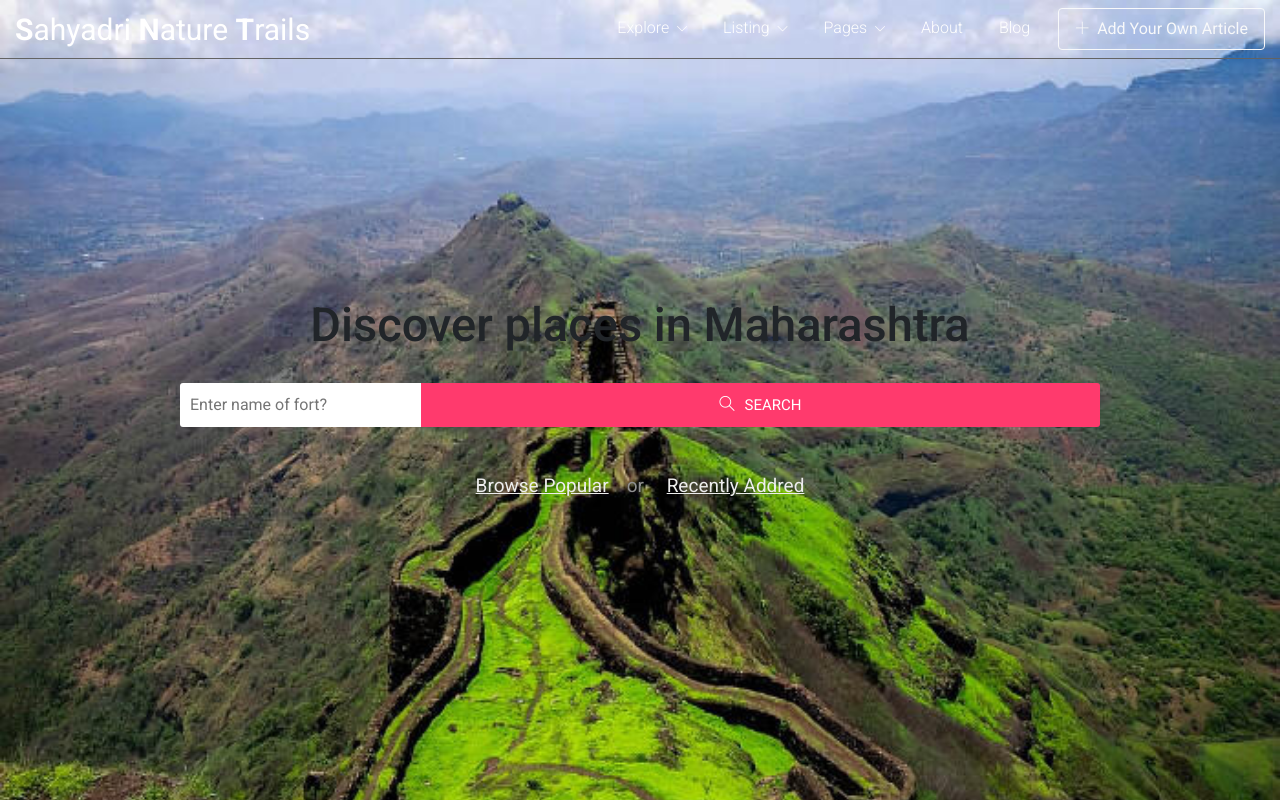
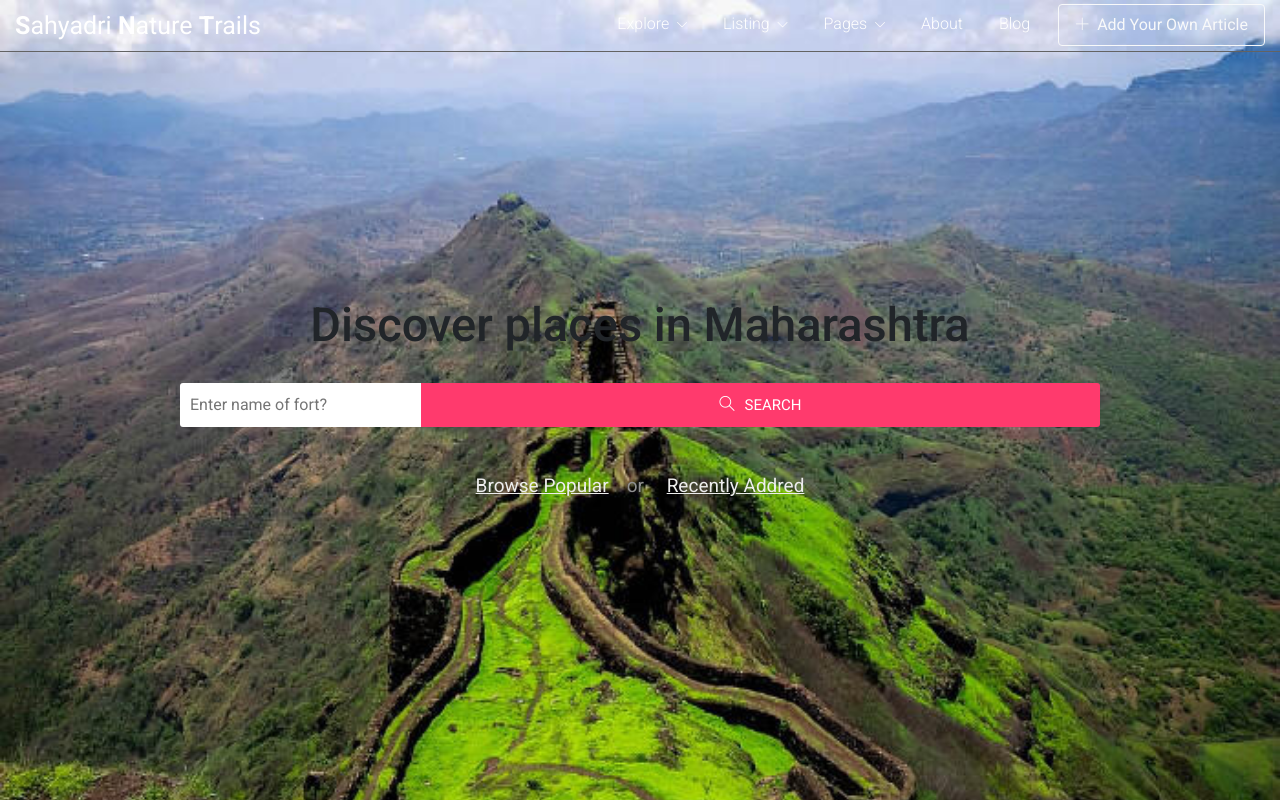
Before and after one commit to abhishinde24/Dynamic_site_django, a plain HTML site: page index.html in a window 1280 px wide. Shown: the top 802 px of the page. Drawn offline with Linux system fonts and the light colour scheme.

```diff
--- a/css/style.css
+++ b/css/style.css
@@ -82,7 +82,7 @@ p {
   padding: .1rem 0; }
 
 .navbar-brand {
-  font-size: 30px; }
+  font-size: 25px; }
 
 .navbar-light .navbar-brand {
   color: #fff; }
```
